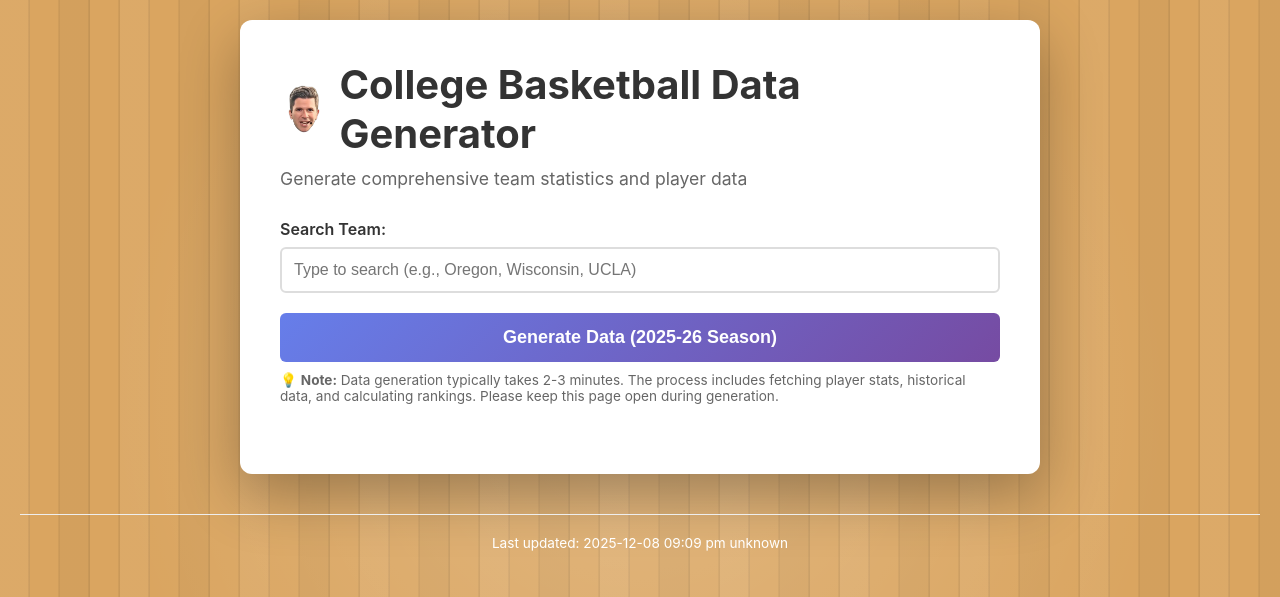
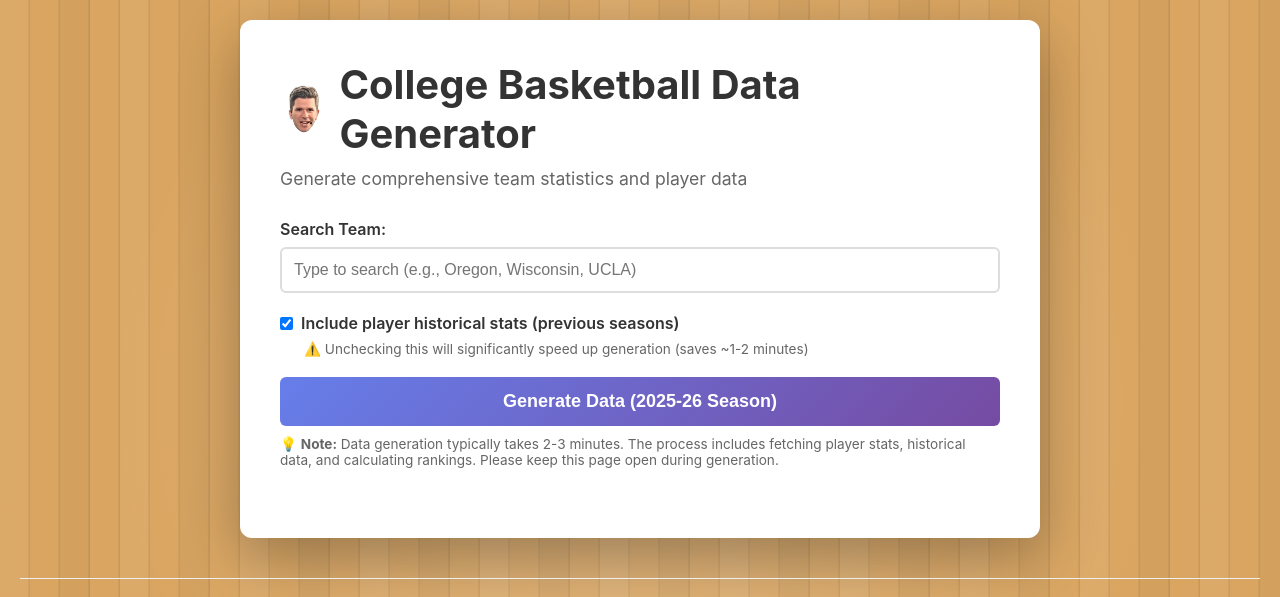
Before and after one commit to victorres11/college-basketball-data, a Flask app: page / in a window 1280 px wide. Shown: the top 597 px of the page. Run offline with Flask 3, Linux system fonts and the light colour scheme.

Commit message:
Add optional historical stats checkbox and AP rankings to Google Apps Script
- Added checkbox to disable historical stats fetching (saves 1-2 minutes)
- Added AP Rankings (current and highest) to GET_TEAM_META function
- Limited coach history to last 6 complete seasons in meta function
- Historical stats checkbox is checked by default for backward compatibility

```diff
--- a/web-ui/app.py
+++ b/web-ui/app.py
@@ -188,6 +188,7 @@ def generate_data():
         team_name = data.get('team_name')
         # Fixed to 2026 season
         season = 2026
+        include_historical_stats = data.get('include_historical_stats', True)  # Default to True for backward compatibility
 
         if not team_name:
             return jsonify({'error': 'Team name required'}), 400
@@ -211,7 +212,7 @@ def generate_data():
         # Start background thread
         thread = threading.Thread(
             target=run_generation,
-            args=(job_id, team_name, season)
+            args=(job_id, team_name, season, include_historical_stats)
         )
         thread.daemon = True
         thread.start()
@@ -249,7 +250,7 @@ def cancel_job(job_id):
         return jsonify({'error': 'Job cannot be cancelled (already completed or failed)'}), 400
 
 
-def run_generation(job_id, team_name, season):
+def run_generation(job_id, team_name, season, include_historical_stats=True):
     """Background job runner"""
     try:
         # Check if cancelled before starting
@@ -269,7 +270,7 @@ def run_generation(job_id, team_name, season):
             return
 
         # Generate data (with progress updates)
-        output_file = generate_team_data(team_name, season, jobs[job_id])
+        output_file = generate_team_data(team_name, season, jobs[job_id], include_historical_stats=include_historical_stats)
 
         # Check for cancellation after generation
         if jobs[job_id].get('cancelled', False):
--- a/web-ui/static/js/app.js
+++ b/web-ui/static/js/app.js
@@ -174,13 +174,17 @@ function generateData() {
         }
     }, 1000);
 
+    // Get checkbox value
+    const includeHistorical = document.getElementById('include-historical-stats').checked;
+
     // Start generation
     fetch('/api/generate', {
         method: 'POST',
         headers: {'Content-Type': 'application/json'},
         body: JSON.stringify({
             team_name: selectedTeam.name,
-            season: season
+            season: season,
+            include_historical_stats: includeHistorical
         })
     })
     .then(res => res.json())
--- a/web-ui/templates/index.html
+++ b/web-ui/templates/index.html
@@ -31,6 +31,21 @@
                 <div id="selected-team" style="display:none;">
                     <strong>Selected:</strong> <span id="selected-team-name"></span>
                 </div>
+            </div>
+
+            <div class="form-group" style="margin-top: 15px;">
+                <label style="display: flex; align-items: center; cursor: pointer;">
+                    <input
+                        type="checkbox"
+                        id="include-historical-stats"
+                        checked
+                        style="margin-right: 8px; width: auto;"
+                    >
+                    <span>Include player historical stats (previous seasons)</span>
+                </label>
+                <p style="margin-top: 5px; margin-left: 24px; color: #666; font-size: 0.85em;">
+                    ⚠️ Unchecking this will significantly speed up generation (saves ~1-2 minutes)
+                </p>
             </div>
 
             <button id="generate-btn" onclick="generateData()" class="btn-primary">
```
Also changed, not shown: apps-script/google-apps-script-cbbd.js (+15 -1 lines), web-ui/generator.py (+19 -10 lines), 1 other file.
